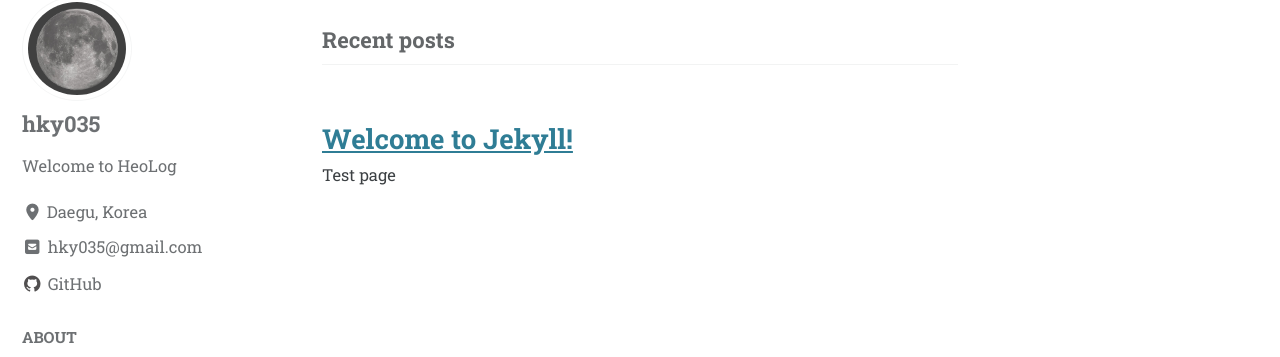
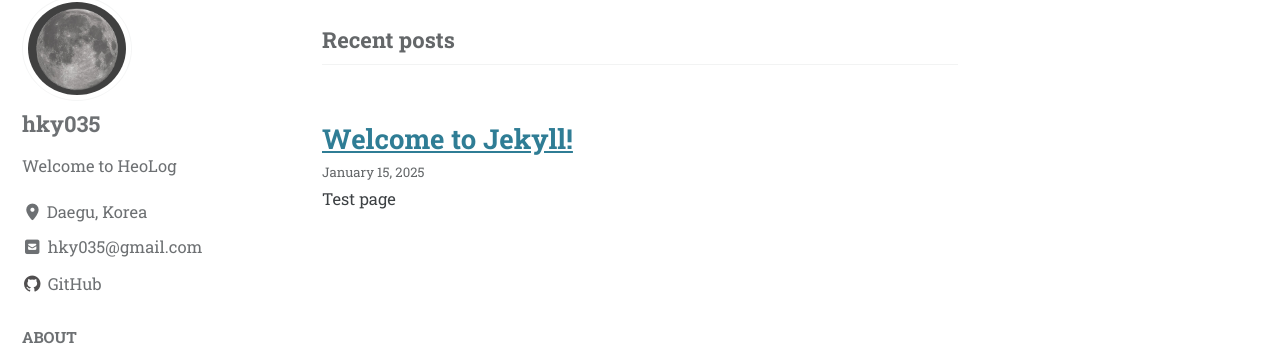
Before and after one commit to hky035/hky035.github.io, a Jekyll site: the page built from index.html, in a window 1280 px wide. Shown: the part 115-472 px from the top of the page. Built offline with Jekyll 4.4.1, drawn with Linux system fonts in a browser that asks for light colours; cached includes are drawn as plain includes; the list of posts is cut into pages by our own code.

Commit message:
fix: Recent posts 내 날짜 미표기 오류로 인한 수정

```diff
--- a/_includes/page__meta.html
+++ b/_includes/page__meta.html
@@ -5,8 +5,8 @@
       {% assign date = document.date %}
       <span class="page__meta-date">
         <!-- <i class="far {% if include.type == 'grid' and document.read_time and document.show_date %}fa-fw {% endif %}fa-calendar-alt" aria-hidden="true"></i> -->
-        <!-- {% assign date_format = site.date_format | default: "%B %-d, %Y" %} -->
-        <time datetime="{{ date | date_to_xmlschema }}">{{ page.date | date: "%B %-d, %Y" }}</time>
+        {% assign date_format = site.date_format | default: "%B %-d, %Y" %}
+        <time datetime="{{ date | date_to_xmlschema }}">{{ date | date: "%B %-d, %Y" }}</time>
       </span>
     {% endif %}
 
```
